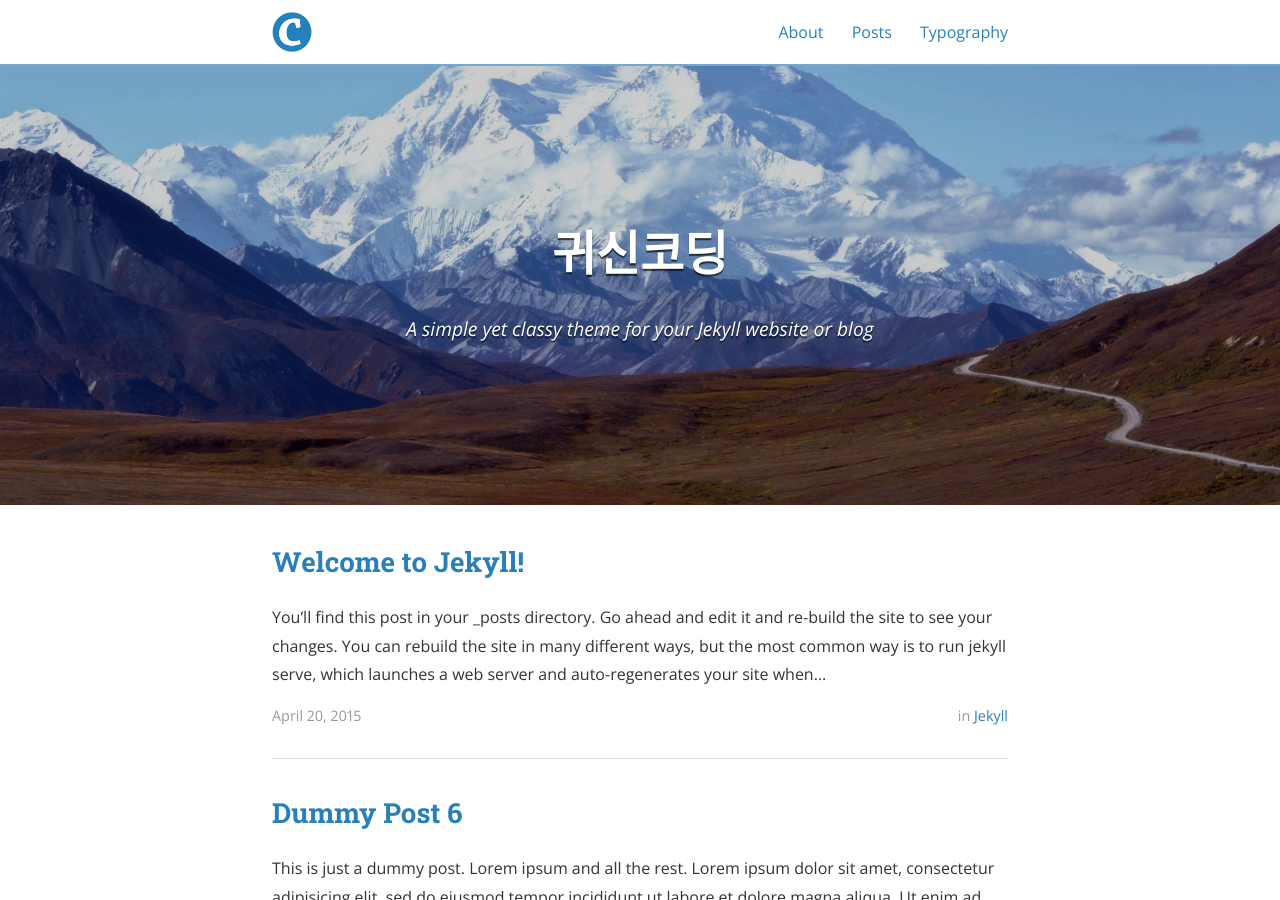
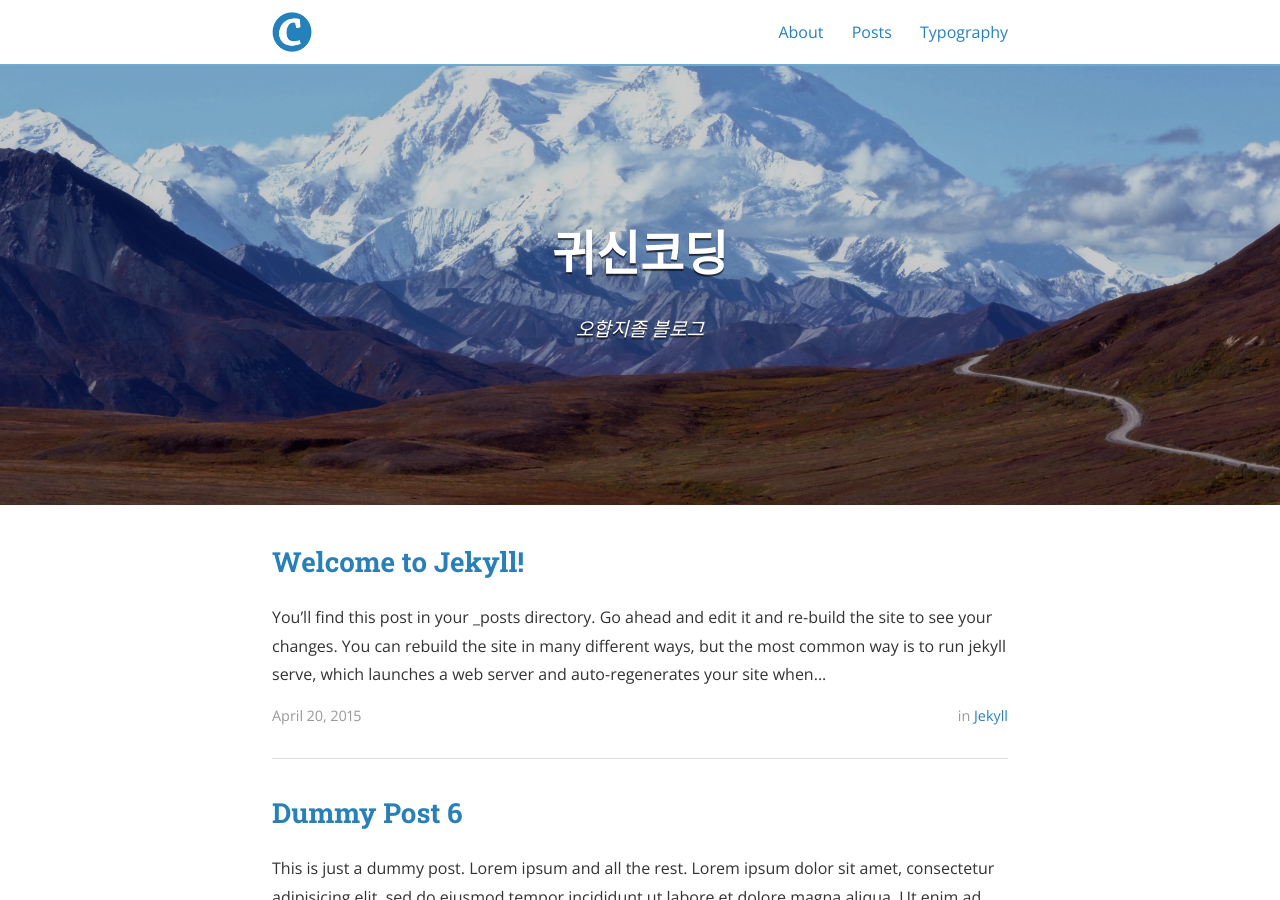
Before and after one commit to 77kkyu/77kkyu.github.io, a Jekyll site: the page built from index.html, in a window 1280 px wide and 900 px high. Built offline with Jekyll 4.4.1, drawn with Linux system fonts in a browser that asks for light colours; nearby versions of some CDN libraries; the list of posts is cut into pages by our own code; some of the changed text lies outside the part shown.

Commit message:
Update _config.yml

```diff
--- a/_config.yml
+++ b/_config.yml
@@ -10,8 +10,8 @@ exclude:
 
 # Site settings
 title: 귀신코딩
-subtitle: "A simple yet classy theme for your Jekyll website or blog"
-email: blcentra@gmail.com
+subtitle: "오합지졸 블로그"
+email: 77kkyu@gmail.com
 name: Ben Centra
 description: >
   A simple yet classy theme for your Jekyll website or blog.
```
